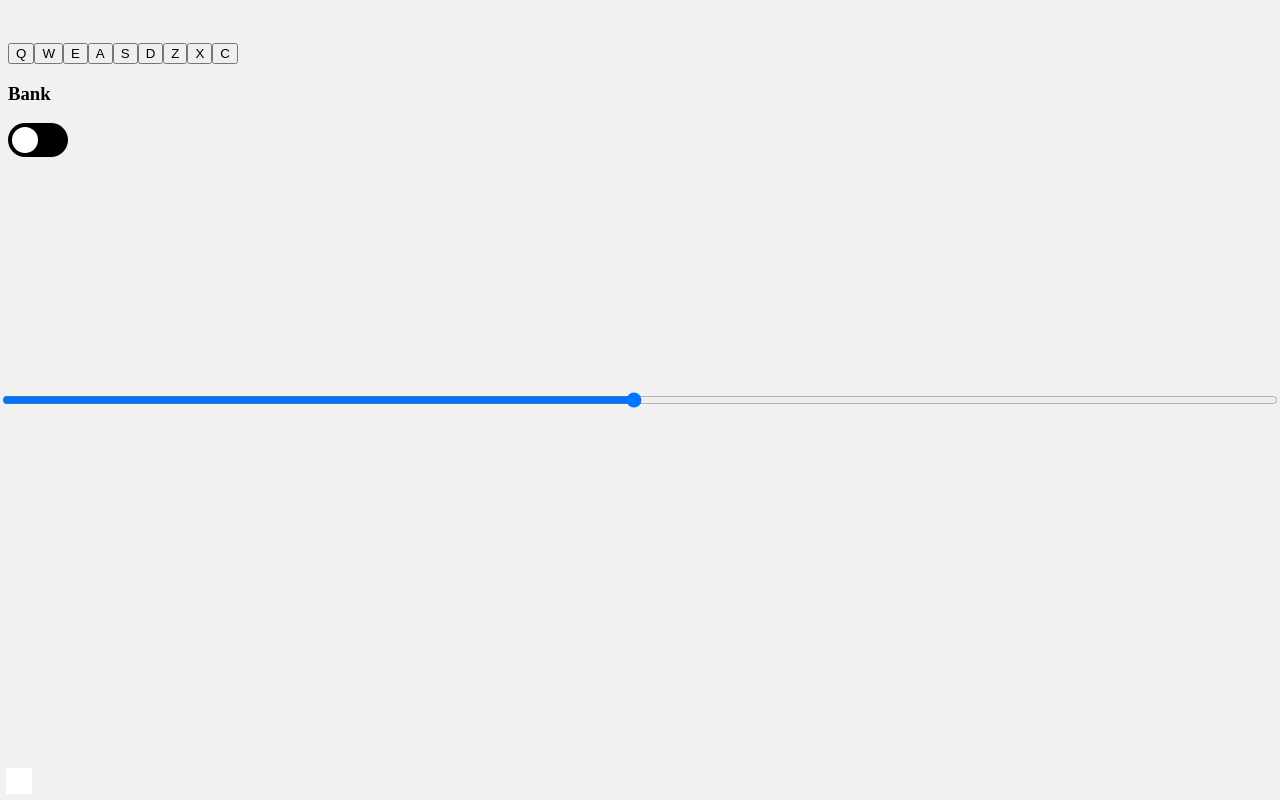
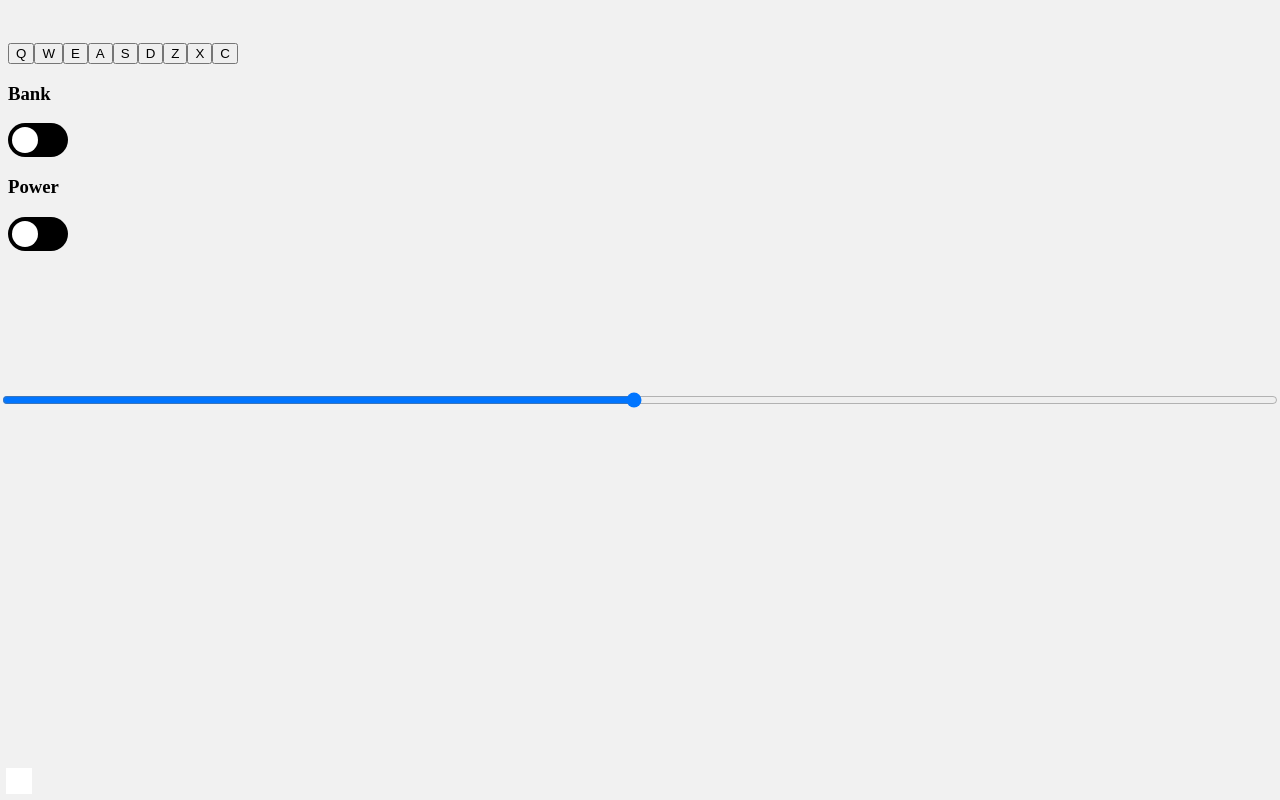
Before and after one commit to LedaThemis/drum-machine, a React (Create React App) app: page / in a window 1280 px wide. Built offline with nearby package versions, Linux system fonts and the light colour scheme.

Commit message:
add power button

```diff
--- a/src/App.js
+++ b/src/App.js
@@ -8,12 +8,18 @@ import Slider from "./components/Slider";
 import audioData from "./audio";
 
 function App() {
+  const [isOn, setIsOn] = React.useState(false);
   const [volumeLevel, setVolumeLevel] = React.useState(50);
   const [currentBank, setCurrentBank] = React.useState("bankOne");
   const [currentAction, setCurrentAction] = React.useState("");
   const [currentPressedButton, setCurrentPressedButton] = React.useState("");
 
+  function setPower() {
+    setIsOn((old) => !old);
+  }
+
   function updateBank() {
+    if (isOn) {
       setCurrentBank((oldBank) =>
         oldBank === "bankOne" ? "bankTwo" : "bankOne"
       );
@@ -21,18 +27,23 @@ function App() {
         currentBank === "bankTwo" ? "Heater Kit" : "Smooth Piano Kit"
       );
     }
+  }
 
   function adjustVolume(e) {
+    if (isOn) {
       setVolumeLevel(e.target.value);
       setCurrentAction(`Volume: ${volumeLevel}`);
       setTimeout(() => setCurrentAction(""), 2000);
     }
+  }
 
   function playAudio(audioURL, audioName) {
+    if (isOn) {
       const audioObj = new Audio(audioURL);
       audioObj.volume = volumeLevel / 100;
       audioObj.play();
       setCurrentAction(audioName);
+    }
   }
   React.useEffect(() => {
     window.addEventListener("keydown", handleKeyDown);
@@ -70,8 +81,9 @@ function App() {
     <div>
       <h1>{currentAction}</h1>
       {drumButtons}
-      <ToggleSwitch updateBank={updateBank} />
+      <ToggleSwitch name="Bank" updateFunction={updateBank} />
       <Slider volume={volumeLevel} adjustVolume={adjustVolume} />
+      <ToggleSwitch name="Power" updateFunction={setPower} />
     </div>
   );
 }
--- a/src/components/ToggleSwitch.js
+++ b/src/components/ToggleSwitch.js
@@ -5,9 +5,9 @@ import "../styles/ToggleSwitch.css";
 export default function ToggleSwitch(props) {
   return (
     <div className="toggle-switch">
-      <h3>Bank</h3>
+      <h3>{props.name}</h3>
       <label className="switch">
-        <input type="checkbox" onClick={props.updateBank} />
+        <input type="checkbox" onClick={props.updateFunction} />
         <span className="slider round"></span>
       </label>
     </div>
```
Lines whose indentation alone changed are shown as unchanged.
